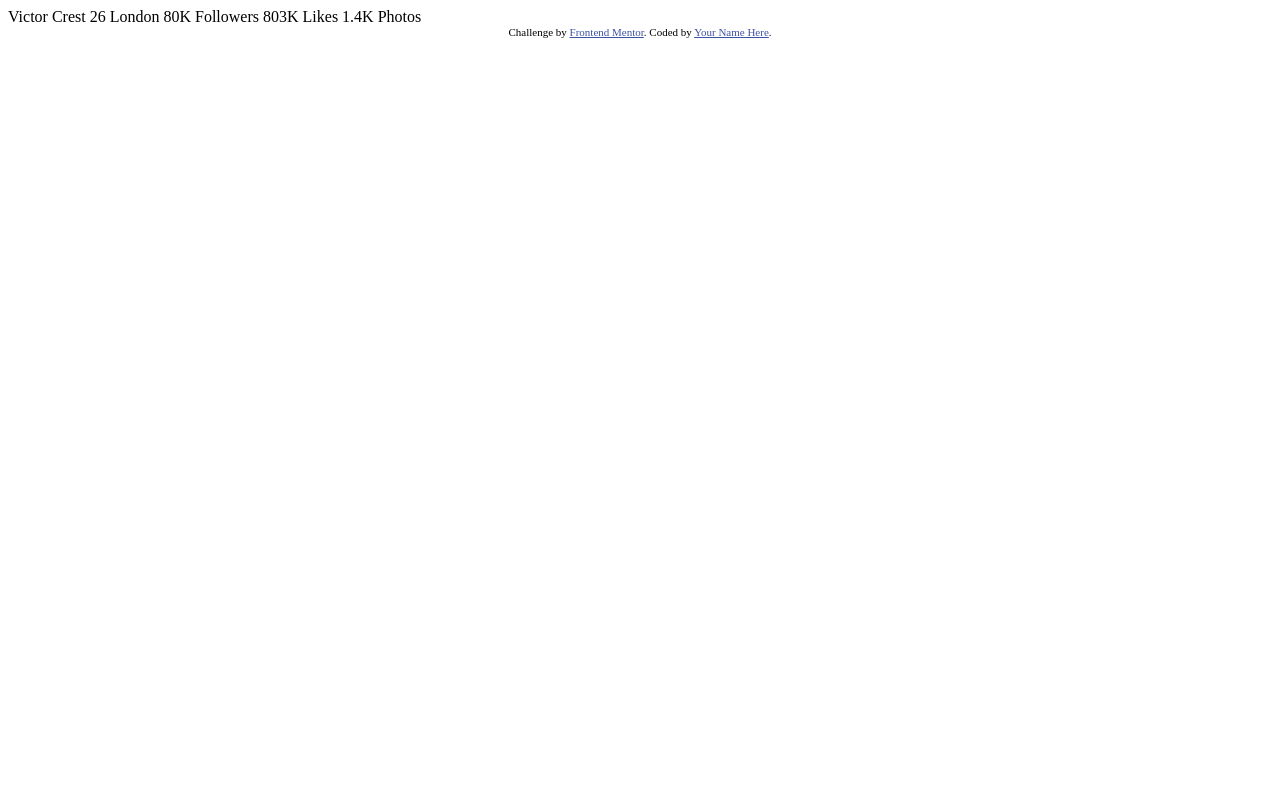
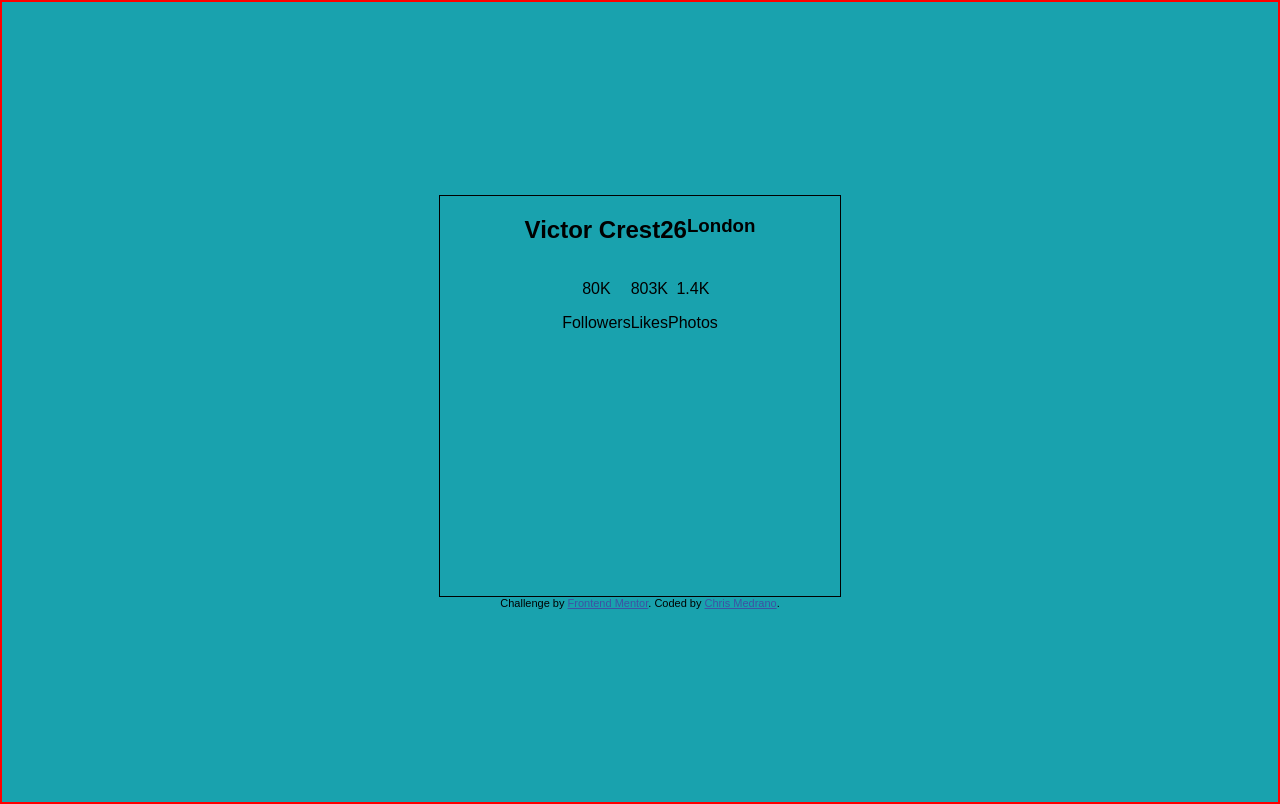
Before and after one commit to ChristopherMedrano/profile-card-component-main, a plain HTML site: page index.html in a window 1280 px wide. Drawn offline with Linux system fonts and the light colour scheme; a web font is replaced by a local one.

Commit message:
set up html, flexbox and css

```diff
--- a/index.html
+++ b/index.html
@@ -1,35 +1,73 @@
 <!DOCTYPE html>
 <html lang="en">
+
 <head>
   <meta charset="UTF-8">
-  <meta name="viewport" content="width=device-width, initial-scale=1.0"> <!-- displays site properly based on user's device -->
+  <meta name="viewport" content="width=device-width, initial-scale=1.0">
+  <!-- displays site properly based on user's device -->
 
   <link rel="icon" type="image/png" sizes="32x32" href="./images/favicon-32x32.png">
 
   <title>Frontend Mentor | Profile card component</title>
 
+  <link rel="stylesheet" href="style.css">
+
+  <link rel="stylesheet" href="https://fonts.google.com/specimen/Kumbh+Sans">
   <!-- Feel free to remove these styles or customise in your own stylesheet 👍 -->
   <style>
-    .attribution { font-size: 11px; text-align: center; }
-    .attribution a { color: hsl(228, 45%, 44%); }
+    .attribution {
+      font-size: 11px;
+      text-align: center;
+    }
+
+    .attribution a {
+      color: hsl(228, 45%, 44%);
+    }
   </style>
 </head>
-<body>
-  Victor Crest
-  26
-  London
 
-  80K
-  Followers
+<body class="body-bg">
 
-  803K
-  Likes
+<main>
+  <div class="card">
+    <div>
+      <div class="profile-pic"></div>
+    </div>
 
-  1.4K
-  Photos
+    <div class="bio">
+      <h2>Victor Crest<span id="age">26</span></h2>
+      <h3>London</h3>
+    </div>
+
+    <div class="stats">
+      <div>
+        <p class="stat-num">80K</p>
+        <p class="stat-name">Followers</p>
+      </div>
+
+      <div>
+        <p class="stat-num">803K</p>
+        <p class="stat-name">Likes</p>
+      </div>
+
+      <div>
+        <p class="stat-num">1.4K</p>
+        <p class="stat-name">Photos</p>
+      </div>
+    </div>
+</main>
+
+  </div>
+
+
+
+
   <div class="attribution">
     Challenge by <a href="https://www.frontendmentor.io?ref=challenge" target="_blank">Frontend Mentor</a>.
-    Coded by <a href="#">Your Name Here</a>.
+    Coded by <a href="#">Chris Medrano</a>.
   </div>
+
+
 </body>
+
 </html>
--- /dev/null
+++ b/style.css
@@ -0,0 +1,33 @@
+html, body{
+    margin: 0;
+    padding: 0;
+}
+
+body {
+    height: 100vh;
+    font-family: "Kumbh Sans", sans-serif;
+    background-color:hsl(185, 75%, 39%);
+    display:flex;
+    align-items: center;
+    justify-content: center;
+    flex-direction: column;
+    text-align: center;
+    border:solid red 2px;
+}
+
+main{
+
+}
+
+.card, .bio, .stats{
+    display: flex;
+}
+
+
+.card{
+    width: 400px;
+    height: 400px;
+    border: solid black 1px;
+    flex-direction: column;
+    align-items: center;
+}
```
